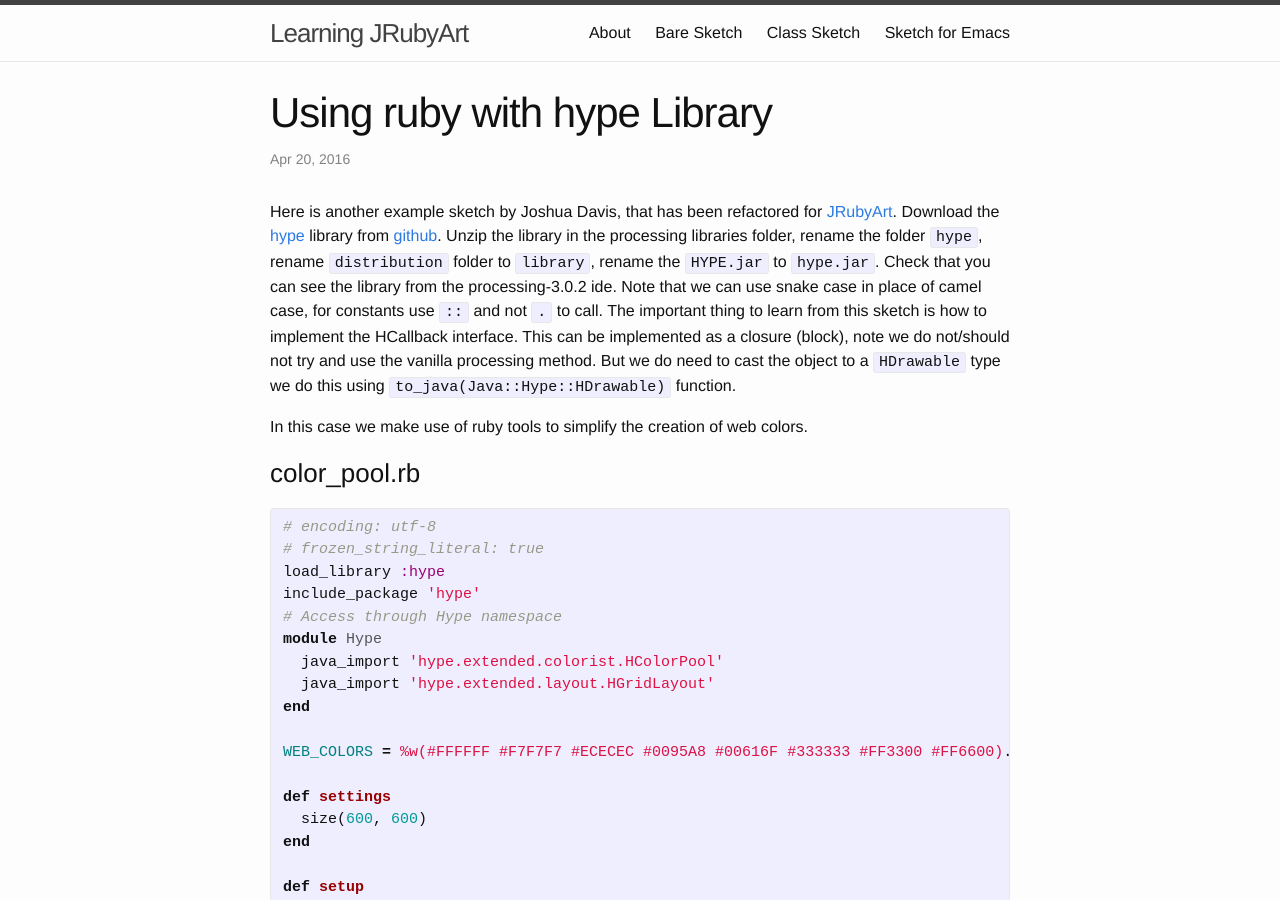
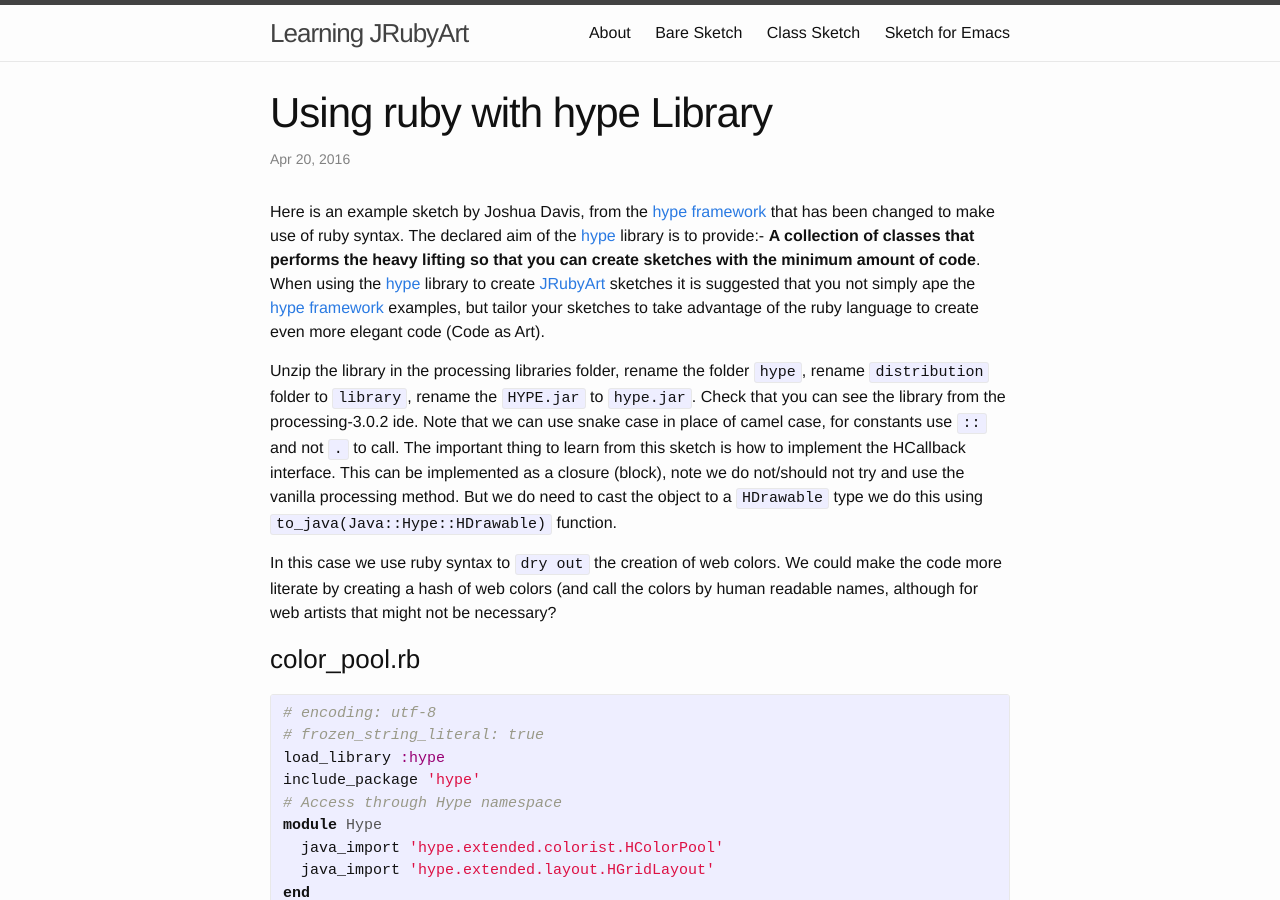
Before and after one commit to monkstone/monkstone.github.com, a Jekyll site: the page built from _posts/2016-04-20-hype_with_ruby.md, in a window 1280 px wide and 900 px high. Built offline with Jekyll 4.4.1, drawn with Linux system fonts in a browser that asks for light colours.

Commit message:
code as art

```diff
--- a/_posts/2016-04-20-hype_with_ruby.md
+++ b/_posts/2016-04-20-hype_with_ruby.md
@@ -6,9 +6,13 @@ categories: jruby_art update
 keywords: library, hype, JRubyArt
 ---
 
-Here is another example sketch by Joshua Davis, that has been refactored for [JRubyArt][jruby_art]. Download the [hype][hype_library] library from [github][hype_library]. Unzip the library in the processing libraries folder, rename the folder `hype`, rename `distribution` folder to `library`, rename the `HYPE.jar` to `hype.jar`. Check that you can see the library from the processing-3.0.2 ide. Note that we can use snake case in place of camel case, for constants use `::` and not `.` to call. The important thing to learn from this sketch is how to implement the HCallback interface. This can be implemented as a closure (block), note we do not/should not try and use the vanilla processing method. But we do need to cast the object to a `HDrawable` type we do this using `to_java(Java::Hype::HDrawable)` function.
+Here is an example sketch by Joshua Davis, from the [hype framework][hype_framework] that has been changed to make use of ruby syntax.
+The declared aim of the [hype][hype_library] library is to provide:-
+__A collection of classes that performs the heavy lifting so that you can create sketches with the minimum amount of code__. When using the [hype][hype_library] library to create [JRubyArt][jruby_art] sketches it is suggested that you not simply ape the [hype framework][hype_framework] examples, but tailor your sketches to take advantage of the ruby language to create even more elegant code (Code as Art).
 
-In this case we make use of ruby tools to simplify the creation of web colors.
+Unzip the library in the processing libraries folder, rename the folder `hype`, rename `distribution` folder to `library`, rename the `HYPE.jar` to `hype.jar`. Check that you can see the library from the processing-3.0.2 ide. Note that we can use snake case in place of camel case, for constants use `::` and not `.` to call. The important thing to learn from this sketch is how to implement the HCallback interface. This can be implemented as a closure (block), note we do not/should not try and use the vanilla processing method. But we do need to cast the object to a `HDrawable` type we do this using `to_java(Java::Hype::HDrawable)` function.
+
+In this case we use ruby syntax to `dry out` the creation of web colors. We could make the code more literate by creating a hash of web colors (and call the colors by human readable names, although for web artists that might not be necessary?
 
 ### color_pool.rb ###
 
@@ -56,3 +60,4 @@ end
 
 [jruby_art]:https://ruby-processing.github.io/index.html
 [hype_library]:https://github.com/hype/HYPE_Processing
+[hype_framework]:http://www.hypeframework.org/
```
